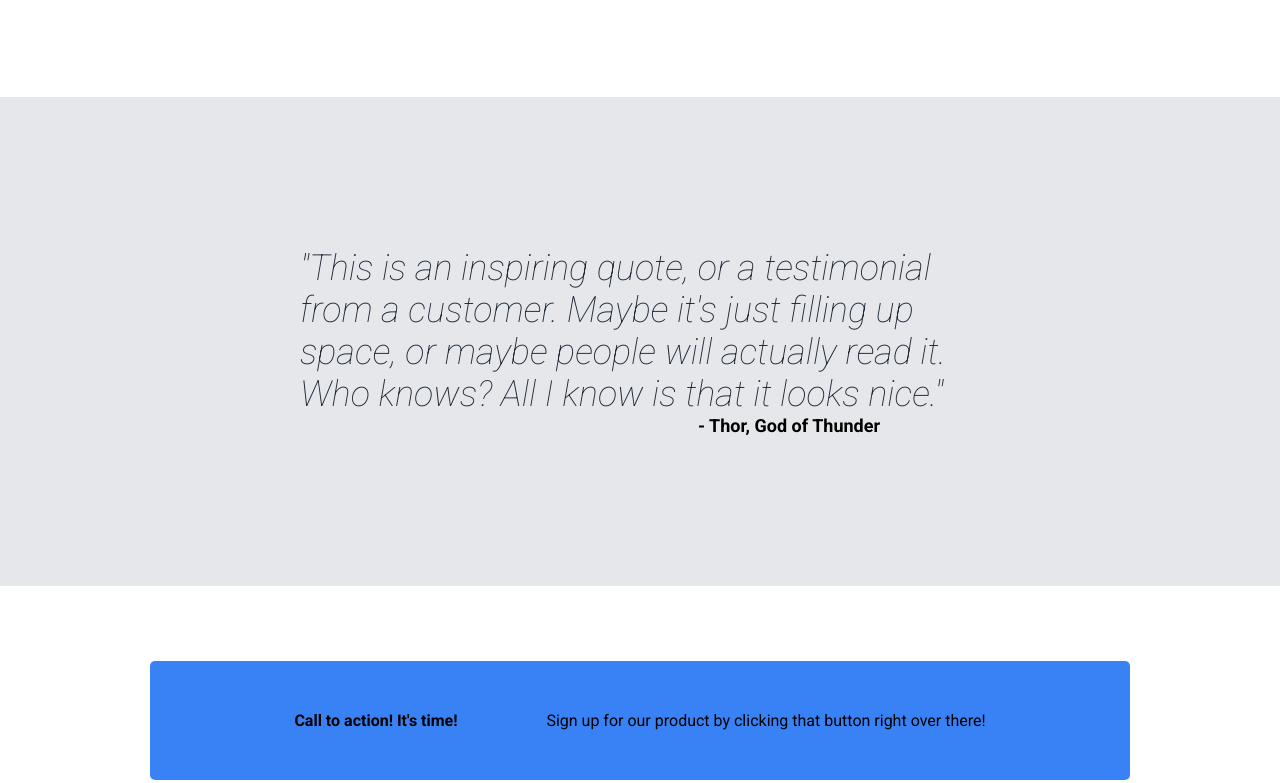
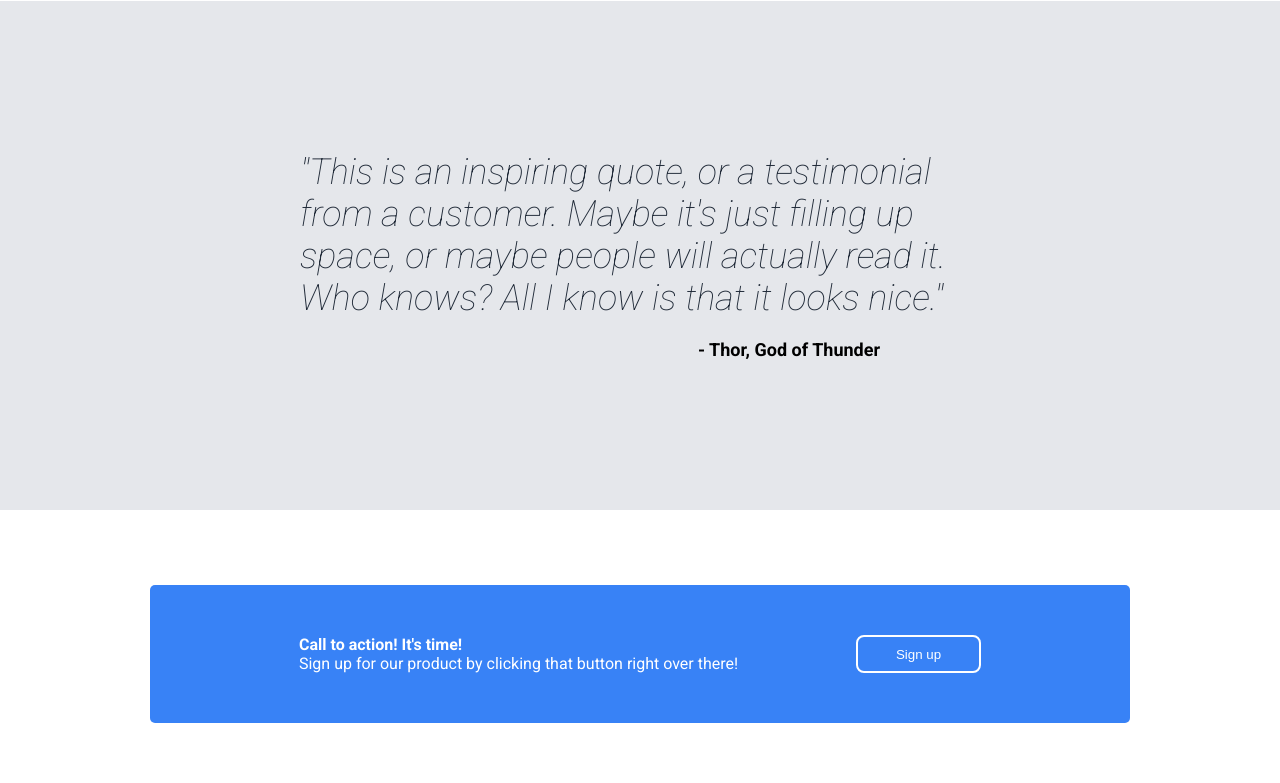
Before and after one commit to s3ba5t1angr055/odin-landing-page, a plain HTML site: page index.html in a window 1280 px wide. Shown: the part 1073-1856 px from the top of the page. Drawn offline with Linux system fonts and the light colour scheme.

Commit message:
Remove wrapping and fix call to action section

```diff
--- a/index.html
+++ b/index.html
@@ -80,12 +80,14 @@
       </section>
       <section class="section-four">
         <div class="sf-container">
-          <h4>Call to action! It's time!</h4>
-          <p>
-            Sign up for our product by clicking that button right over there!
-          </p>
+          <div class="sf-text">
+            <h4>Call to action! It's time!</h4>
+            <p>
+              Sign up for our product by clicking that button right over there!
+            </p>
+          </div>
+          <button class="sf-button">Sign up</button>
         </div>
-        <button class="sf-button">Sign up</button>
       </section>
       <section class="section-five">
         <footer>Copyright &copy; The Odin Project 2021</footer>
--- a/style.css
+++ b/style.css
@@ -54,7 +54,6 @@ a {
 
 .section-one {
   display: flex;
-  flex-wrap: wrap;
   justify-content: space-between;
   gap: 80px;
 }
@@ -140,6 +139,7 @@ figcaption {
   display: flex;
   flex-direction: column;
   background-color: #e5e7eb;
+  gap: 20px;
 }
 
 .quote {
@@ -173,7 +173,7 @@ figcaption {
   background-color: #3882f6;
   justify-content: space-around;
   flex-wrap: wrap;
-  gap: ;
+  gap: 20px;
 }
 
 .sf-text {
```
